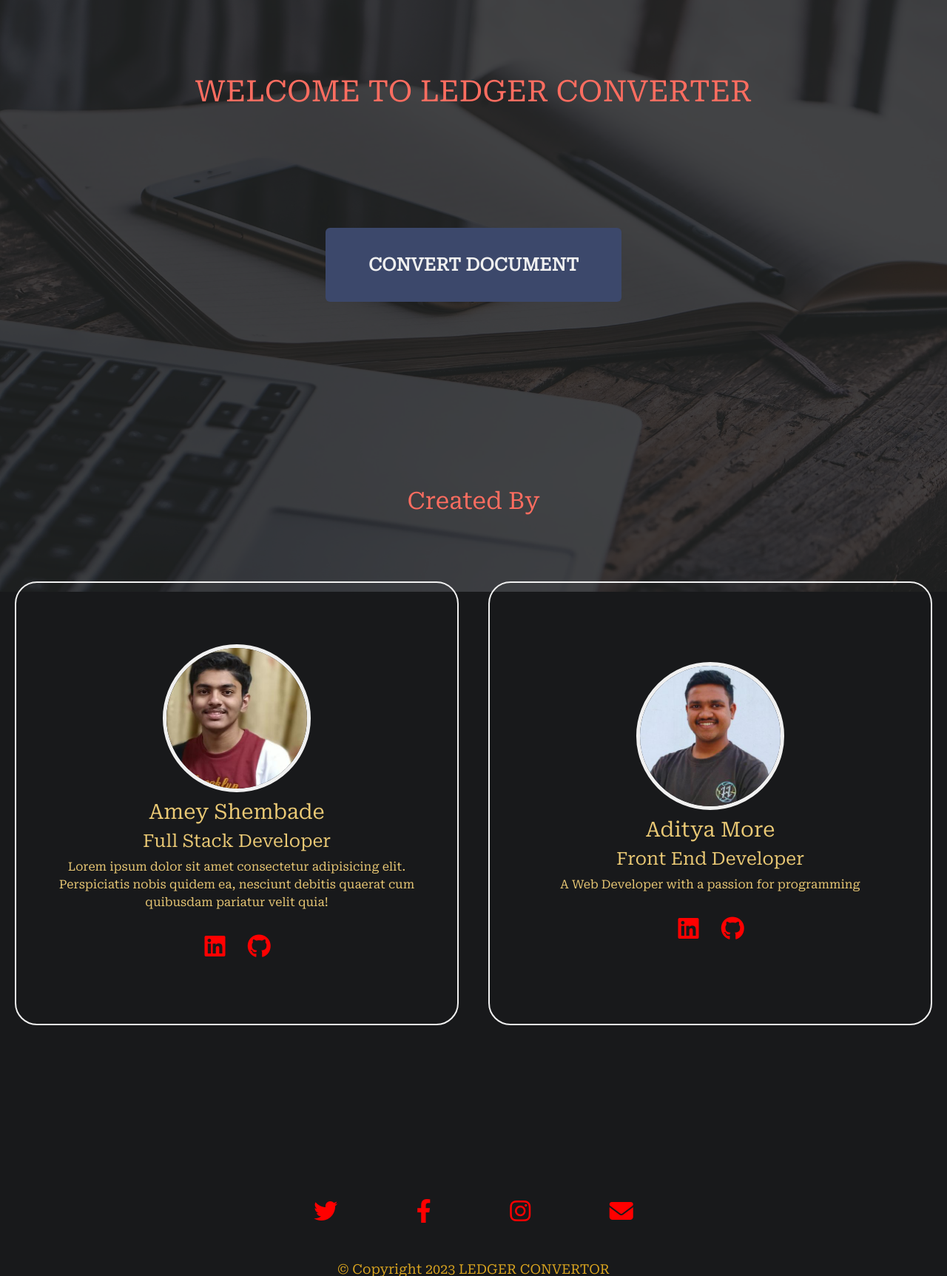
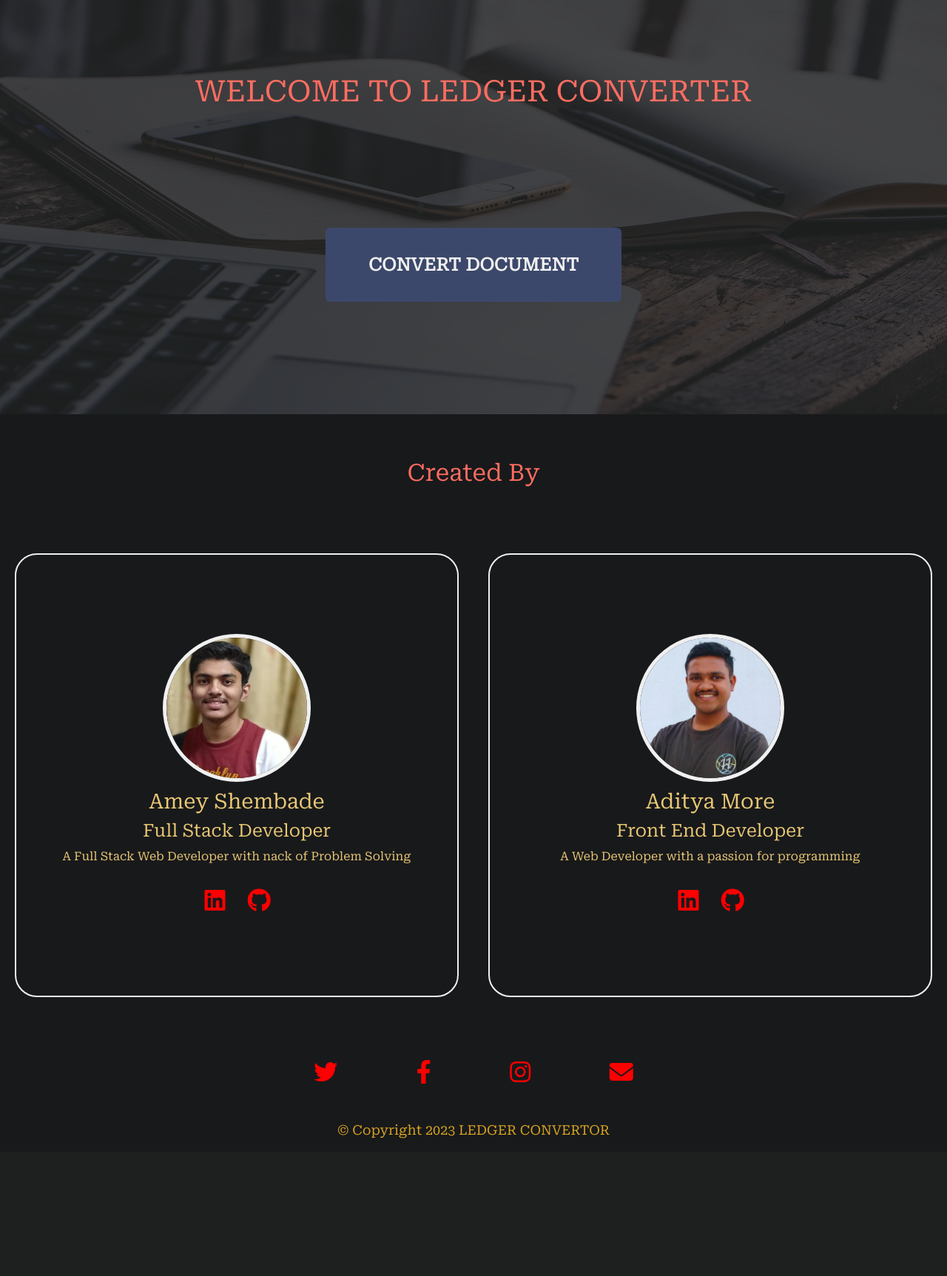
Before and after one commit to AmeyShembade2511/LEDGER-CONVERTER, a Django app: page / in a window 1280 px wide. Shown: the top 1725 px of the page at 74% size. After the commit the page ends 1539 px from the top, so only its background shows below. Run offline with Django 4.2, Linux system fonts and the light colour scheme.

Commit message:
Project Completed

```diff
--- a/pdf_to_excel/static/index.css
+++ b/pdf_to_excel/static/index.css
@@ -34,7 +34,7 @@ body {
   opacity: 0.2;
   position: absolute;
   width: 100%;
-  height: 100%;
+  height: 70%;
   top: 0;
   left: 0;
   z-index: -1;
@@ -52,7 +52,7 @@ body {
 
 /* Devs Section */
 .devs{
-  margin: 150px 0;
+  margin: 7rem 0 0 0;
 }
 .grid {
   display: flex;
--- a/pdf_to_excel/templates/index.html
+++ b/pdf_to_excel/templates/index.html
@@ -32,8 +32,7 @@
                     <img src="../media/amey.jpg" alt="amey" />
                     <h3>Amey Shembade</h3>
                     <h4>Full Stack Developer</h4>
-                    <p>Lorem ipsum dolor sit amet consectetur adipisicing elit. Perspiciatis nobis quidem ea, nesciunt
-                        debitis quaerat cum quibusdam pariatur velit quia!</p>
+                    <p>A Full Stack Web Developer with nack of Problem Solving</p>
                     <div class="icons">
                         <a target="_blank" href="https://www.linkedin.com/in/amey-shembade-975114237/"><i class="icon-1 fa-brands fa-linkedin fa-2xl"></i></a>
                         <a target="_blank" href="https://github.com/AmeyShembade2511"><i class="icon-1 fa-brands fa-github fa-2xl"></i></a>
```
Also changed, not shown: pdf_to_excel/static/style.css (+1 -6 lines), pdf_to_excel/static/styles.css (+7 -4 lines), pdf_to_excel/db.sqlite3, 15 other files.
